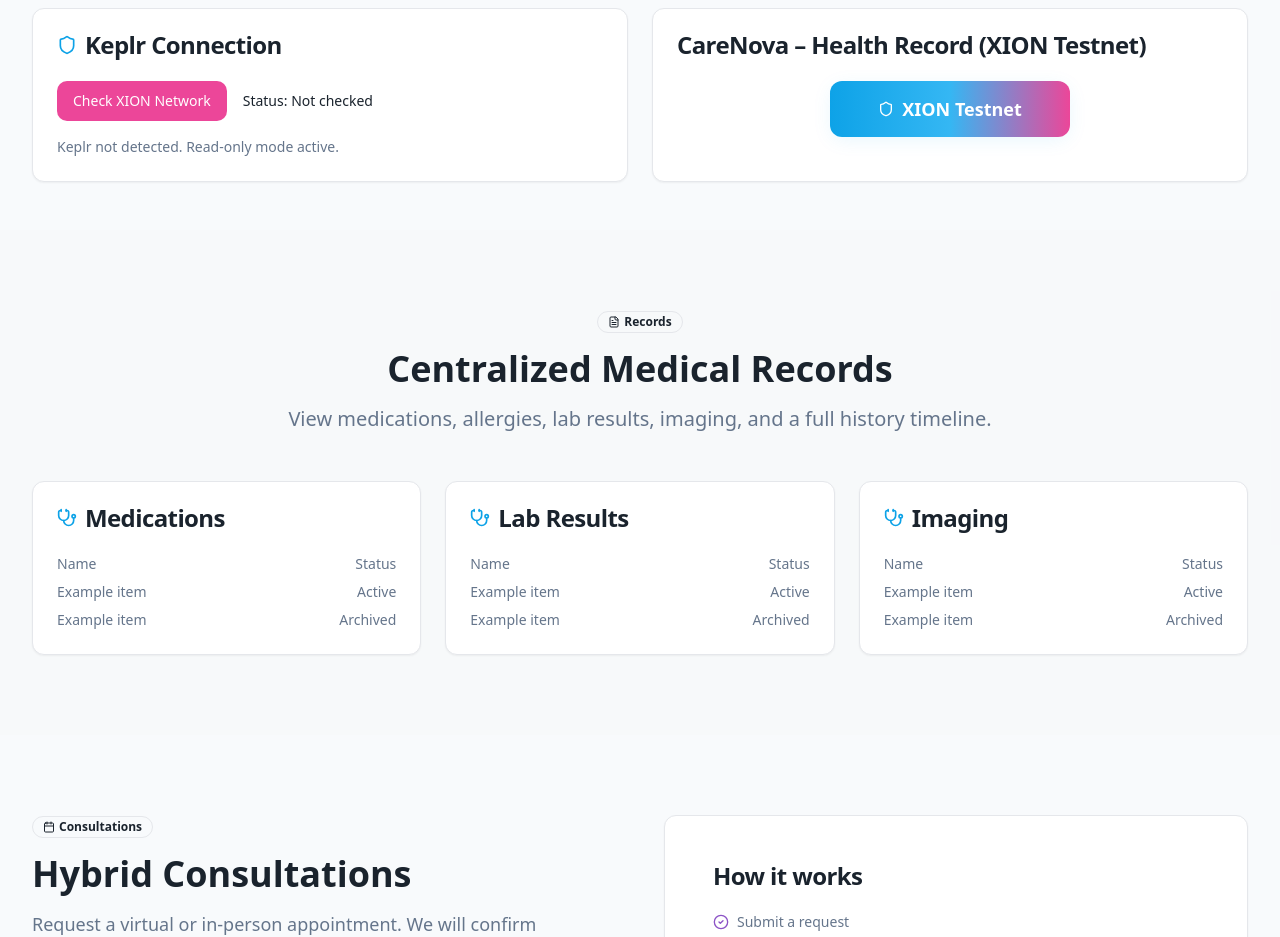
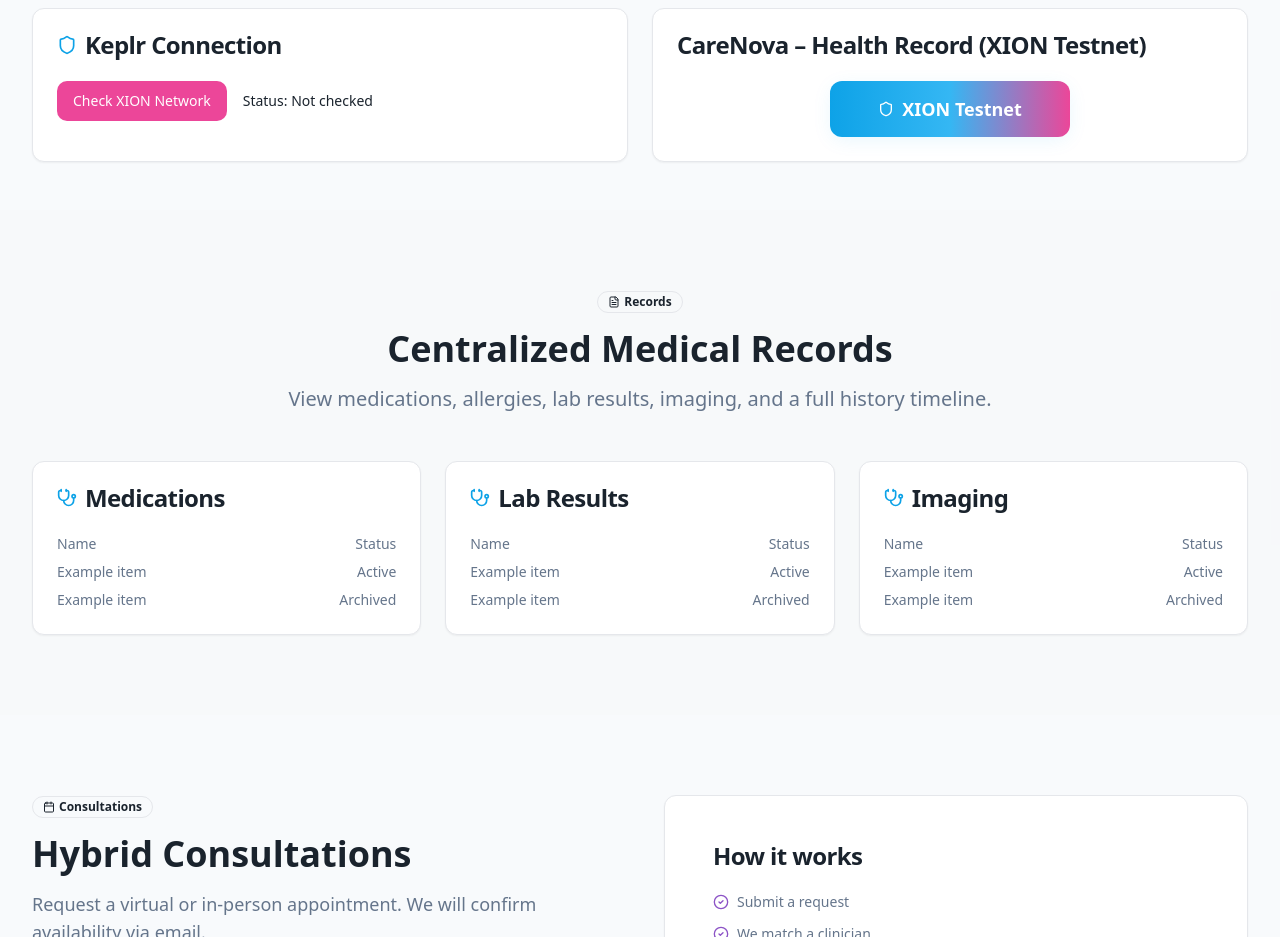
Before and after one commit to senushidinara/carenova-pulse, a React (Vite) app: page / in a window 1280 px wide. Shown: the part 980-1917 px from the top of the page. Built offline with nearby package versions, Linux system fonts and the light colour scheme; the HTML template or start-up script is replaced by a standard one.

Commit message:
Remove Keplr not detected message, hide connect when unavailable
cgen-c2317ce0302742de874ca028638f69d8

```diff
--- a/src/pages/Index.tsx
+++ b/src/pages/Index.tsx
@@ -219,9 +219,7 @@ const Index = () => {
                   {!wallet ? (
                   (typeof window !== "undefined" && (window as any).keplr) ? (
                     <Button onClick={handleConnect}>Connect Keplr (XION)</Button>
-                  ) : (
-                    <div className="text-sm text-muted-foreground">Keplr not detected. Read-only mode active.</div>
-                  )
+                  ) : null
                 ) : (
                   <div className="text-sm text-muted-foreground">Connected: {wallet} • Network: xion-testnet-2</div>
                 )}
```
